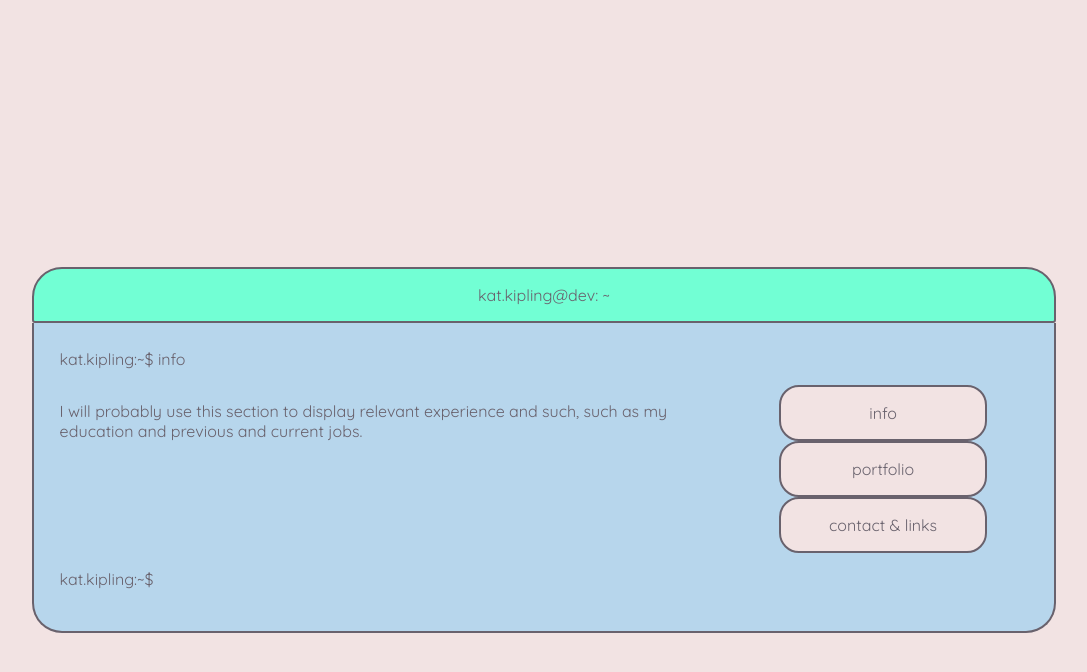
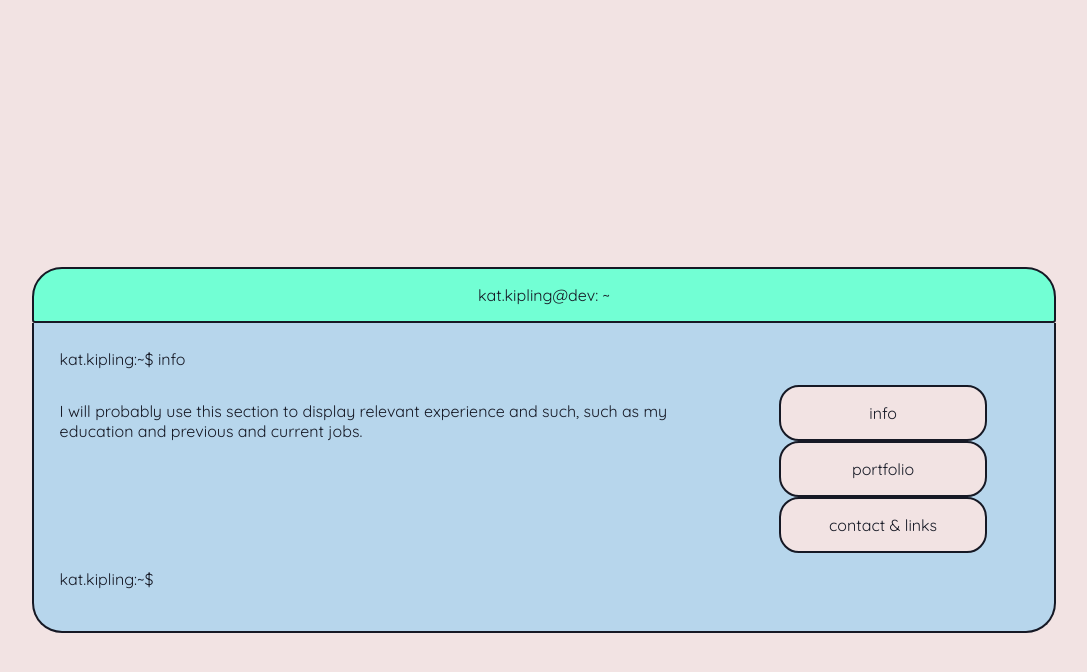
Before and after one commit to Kat-Kipling/kat-kipling.github.io, a Jekyll site: the page built from index.md, in a window 1280 px wide. Shown: the top 672 px of the page, without its empty margins (96-1183 px from the left). Built offline with Jekyll 4.4.1, drawn with Linux system fonts in a browser that asks for light colours.

Commit message:
Using correct colours for background and body

```diff
--- a/_sass/base.scss
+++ b/_sass/base.scss
@@ -1,5 +1,5 @@
-$backgroundColor: #00ffd5;
-$bodyColor: #69626d;
+$backgroundColor: #F2E3E3;
+$bodyColor: #161925;
 $bodyFont: "Quicksand", sans-serif;
 
 body {
```
